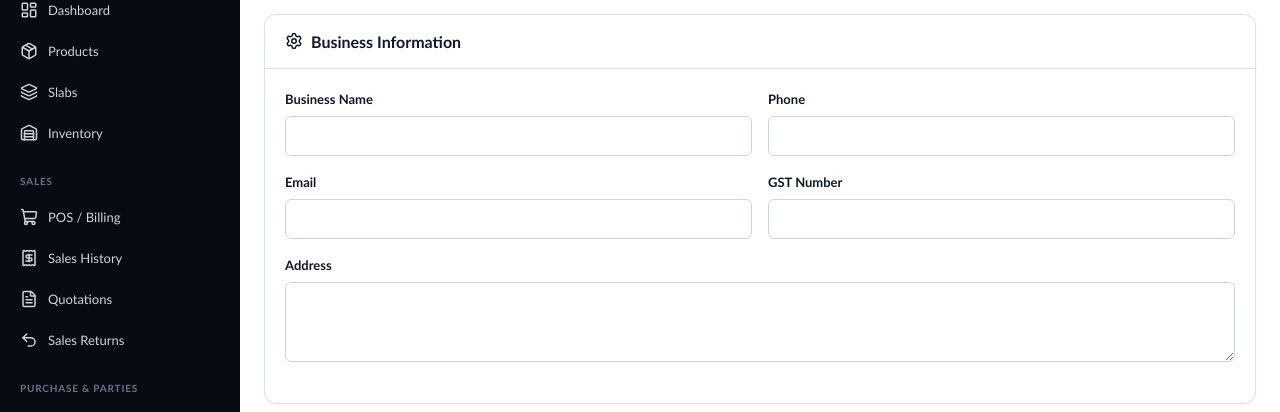
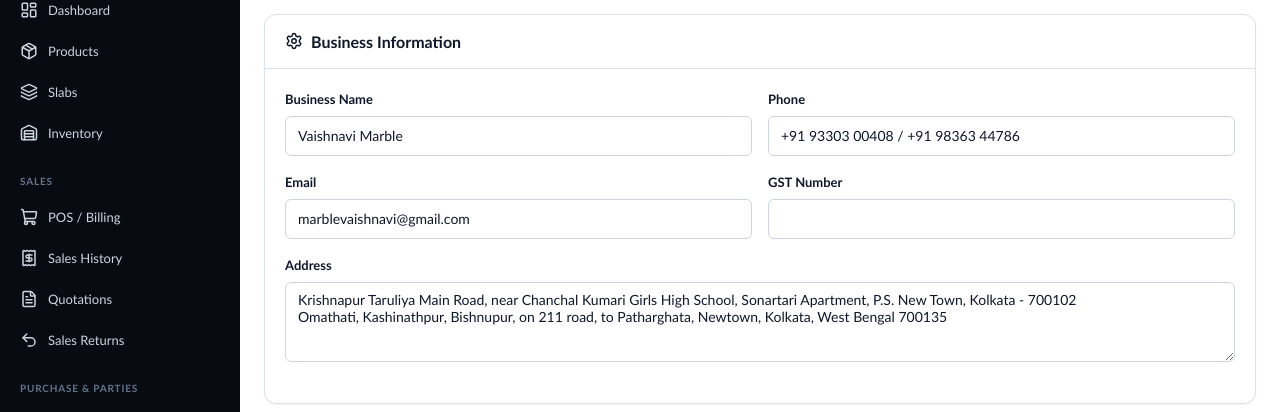
Before and after one commit to maahinbhai699-aasmin/vaishnav-marble-management-system, a React (Vite) app: page /settings in a window 1280 px wide. Shown: the part 142-554 px from the top of the page. Built offline with nearby package versions, Linux system fonts and the light colour scheme; no server answers; the database is empty.

Commit message:
align settings with billing profile

```diff
--- a/src/pages/SettingsPage.tsx
+++ b/src/pages/SettingsPage.tsx
@@ -3,6 +3,7 @@ import { supabase } from '../lib/supabase'
 import { useToast } from '../components/AppShell'
 import { Loading } from '../components/Feedback'
 import type { Settings } from '../lib/types'
+import { businessProfile } from '../lib/business'
 import { Settings as SettingsIcon, Save } from 'lucide-react'
 
 export function SettingsPage() {
@@ -21,11 +22,11 @@ export function SettingsPage() {
   useEffect(() => { fetchData() }, [fetchData])
 
   const [form, setForm] = useState({
-    business_name: '',
-    address: '',
-    phone: '',
+    business_name: businessProfile.defaultName,
+    address: businessProfile.addresses.join('\n'),
+    phone: businessProfile.phone,
     gst_number: '',
-    email: '',
+    email: businessProfile.email,
     terms_conditions: '',
     bank_name: '',
     bank_account: '',
@@ -36,11 +37,11 @@ export function SettingsPage() {
   useEffect(() => {
     if (settings) {
       setForm({
-        business_name: settings.business_name ?? '',
-        address: settings.address ?? '',
-        phone: settings.phone ?? '',
+        business_name: settings.business_name ?? businessProfile.defaultName,
+        address: settings.address || businessProfile.addresses.join('\n'),
+        phone: settings.phone || businessProfile.phone,
         gst_number: settings.gst_number ?? '',
-        email: settings.email ?? '',
+        email: settings.email || businessProfile.email,
         terms_conditions: settings.terms_conditions ?? '',
         bank_name: settings.bank_name ?? '',
         bank_account: settings.bank_account ?? '',
```
